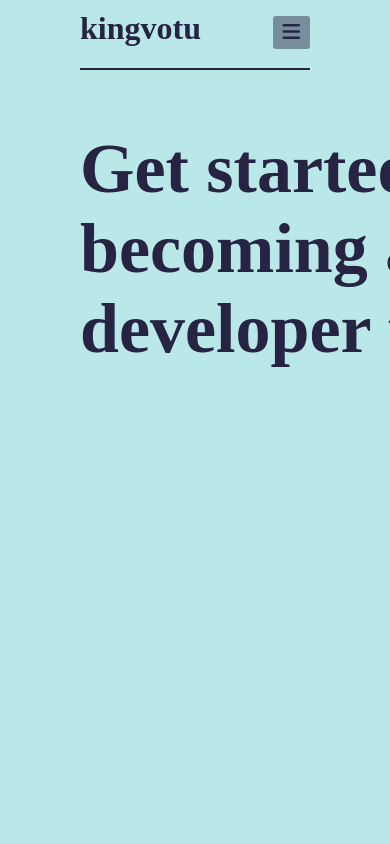
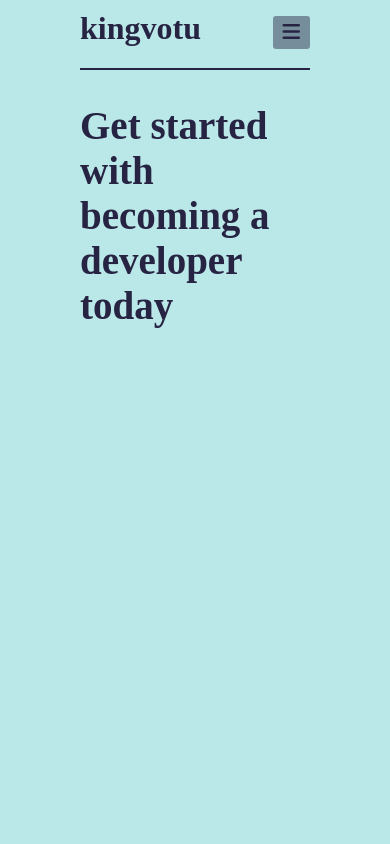
Before and after one commit to votujerry1234/my-first-web-buiding, a plain HTML site: page index.html in a window 390 px wide. Shown: the top 844 px of the page. Drawn offline with Linux system fonts and the light colour scheme.

Commit message:
main-title rssponsive font size

```diff
--- a/assets/css/main.css
+++ b/assets/css/main.css
@@ -51,8 +51,8 @@ nav a{
 
 
 #main-title{
-    font-size: 70px;
-    width: 500px;
+    font-size:clamp(24px, 10vw, 70px);
+   max-width: 500px;
     color: var(--color-primary);
 }
 
```
